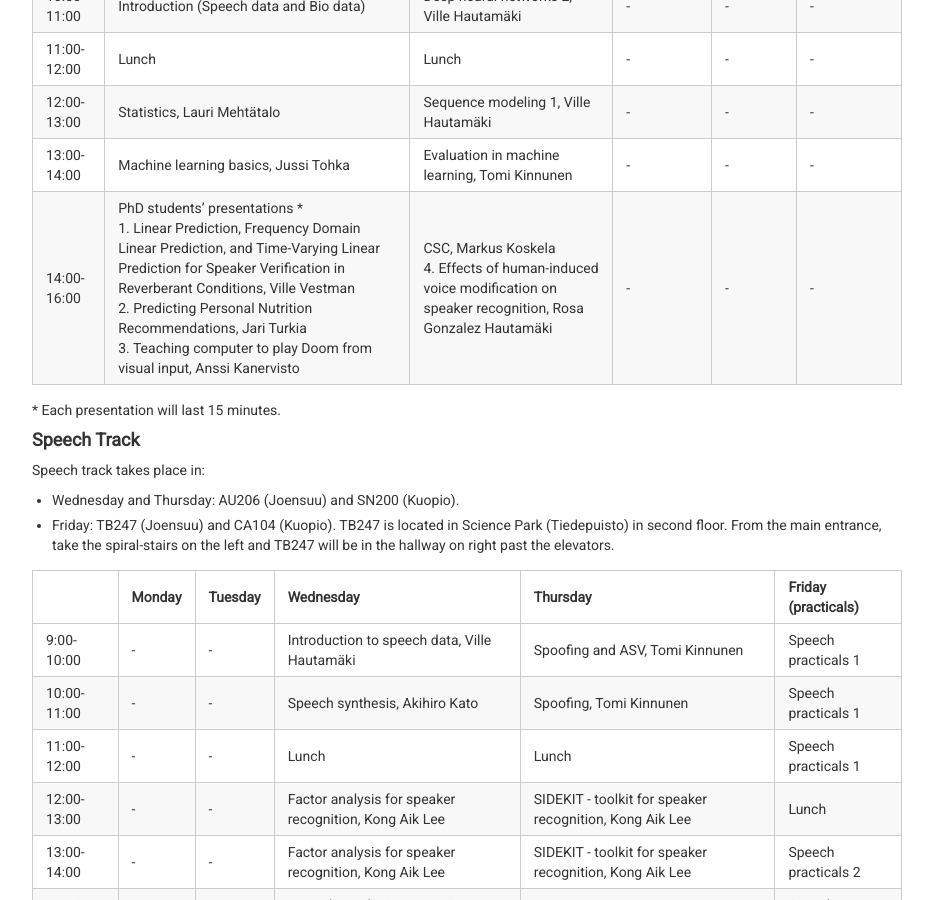
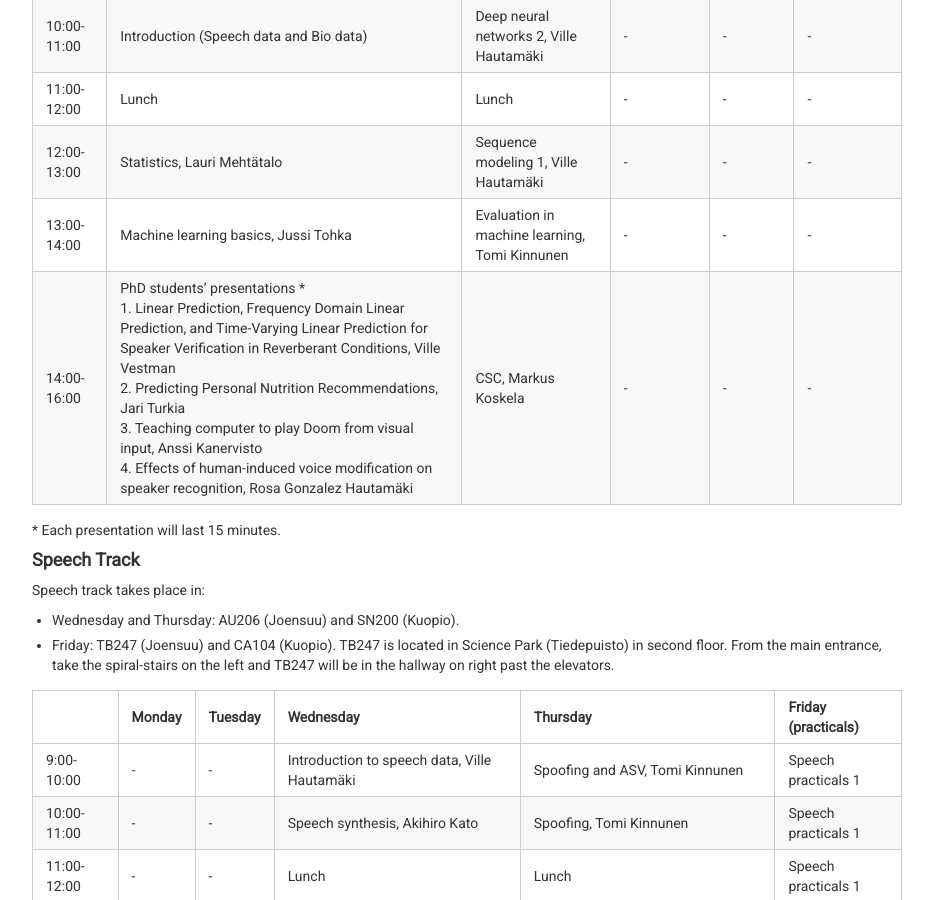
Before and after one commit to abrahamwoubie/Summer_School_RL, a Jekyll site: the page built from schedule.md, in a window 1280 px wide and 900 px high, scrolled down 606 px. Shown: the whole window, without its empty margins (173-1106 px from the left). Built offline with Jekyll 4.4.1, drawn with Linux system fonts in a browser that asks for light colours; nearby versions of some CDN libraries.

Commit message:
Bug fixed

```diff
--- a/schedule.md
+++ b/schedule.md
@@ -22,7 +22,7 @@ All lectures of Monday and Tuesday take place in AU206 (Joensuu) and SN200 (Kuop
 11:00-12:00 | Lunch                                        | Lunch                                         | - | - | -
 12:00-13:00 | Statistics, Lauri Mehtätalo                  | Sequence modeling 1, Ville Hautamäki          | - | - | -
 13:00-14:00 | Machine learning basics, Jussi Tohka         | Evaluation in machine learning, Tomi Kinnunen | - | - | -
-14:00-16:00 | PhD students’ presentations  \* <br> 1. Linear Prediction, Frequency Domain Linear Prediction, and Time-Varying Linear Prediction for Speaker Verification in Reverberant Conditions, Ville Vestman <br> 2. Predicting Personal Nutrition Recommendations, Jari Turkia <br> 3. Teaching computer to play Doom from visual input, Anssi Kanervisto| CSC, Markus Koskela <br> 4. Effects of human-induced voice modification on speaker recognition,  Rosa Gonzalez Hautamäki | - | - | -
+14:00-16:00 | PhD students’ presentations  \* <br> 1. Linear Prediction, Frequency Domain Linear Prediction, and Time-Varying Linear Prediction for Speaker Verification in Reverberant Conditions, Ville Vestman <br> 2. Predicting Personal Nutrition Recommendations, Jari Turkia <br> 3. Teaching computer to play Doom from visual input, Anssi Kanervisto <br> 4. Effects of human-induced voice modification on speaker recognition,  Rosa Gonzalez Hautamäki| CSC, Markus Koskela | - | - | -
 
 \* Each presentation will last 15 minutes.
 
```
